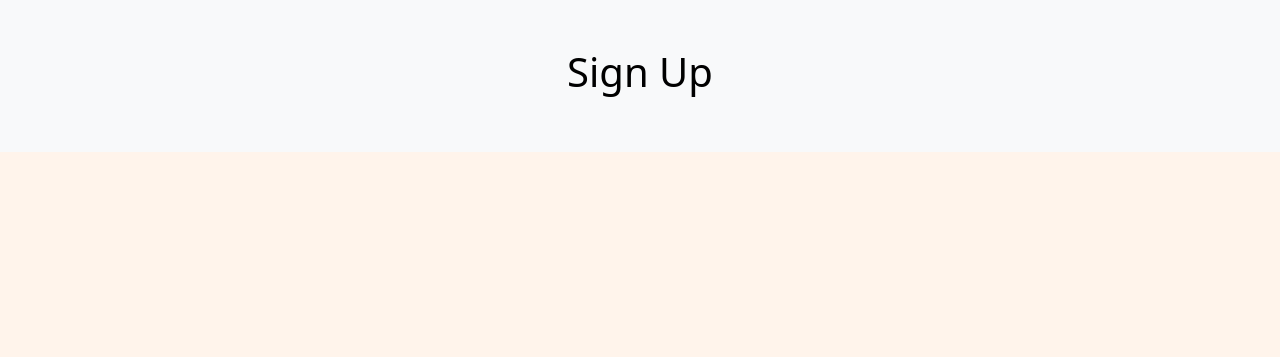
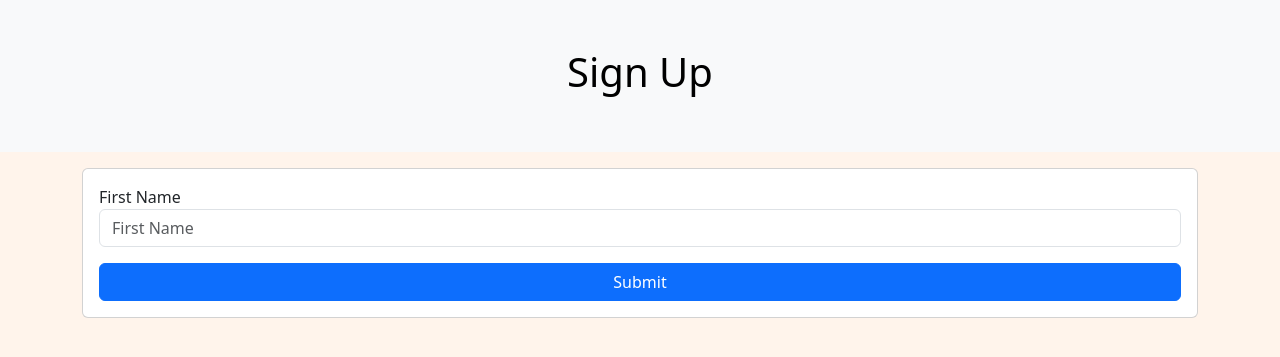
Before and after one commit to jigolaurito93/CoLab23-Kekkonmi-Flask, a Flask app: page /signup in a window 1280 px wide. Shown: the part 56-413 px from the top of that part. Run offline with Flask 3, Linux system fonts and the light colour scheme; the page is wider than the window, and the part outside it is not shown; some libraries are stand-ins or nearby versions; some web fonts are replaced.

Commit message:
committing

```diff
--- a/app/templates/signup.html
+++ b/app/templates/signup.html
@@ -1,6 +1,19 @@
-{% extends 'base.html' %}
+{% extends 'base.html' %} {% block title %}Sign Up{% endblock %} {% block header
+%}
+<h1>Sign Up</h1>
+{% endblock %} {% block content %}
+<div class="row">
+  <div class="col">
+    <div class="card mt-3">
+        <div class="card-body">
+            <form action="">
+                <label for="fname">First Name</label>
+                <input type="text" class="form-control" name="first_name" placeholder="First Name">
 
-{% block title %}Sign Up{% endblock %}
-{% block header %}
-<h1>Sign Up</h1>
+                <input type="submit" class="btn btn-primary mt-3 w-100">
+            </form>
+        </div>
+    </div>
+  </div>
+</div>
 {% endblock %}
```
